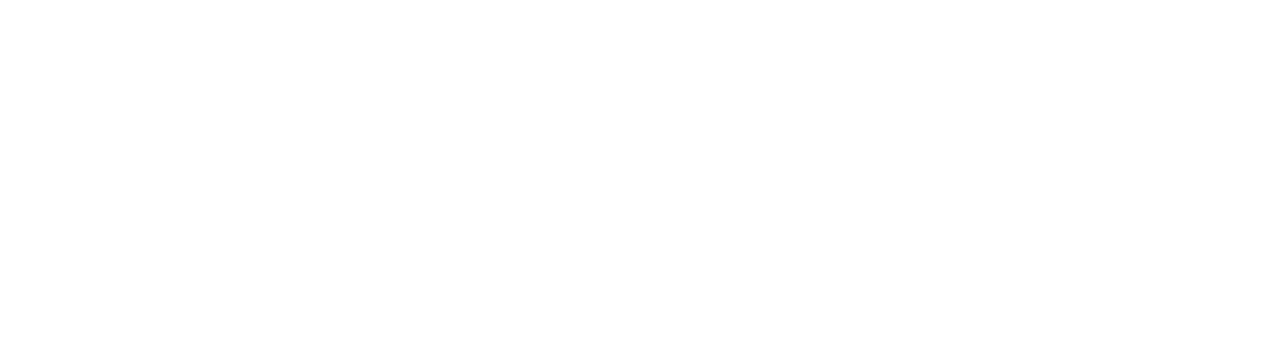
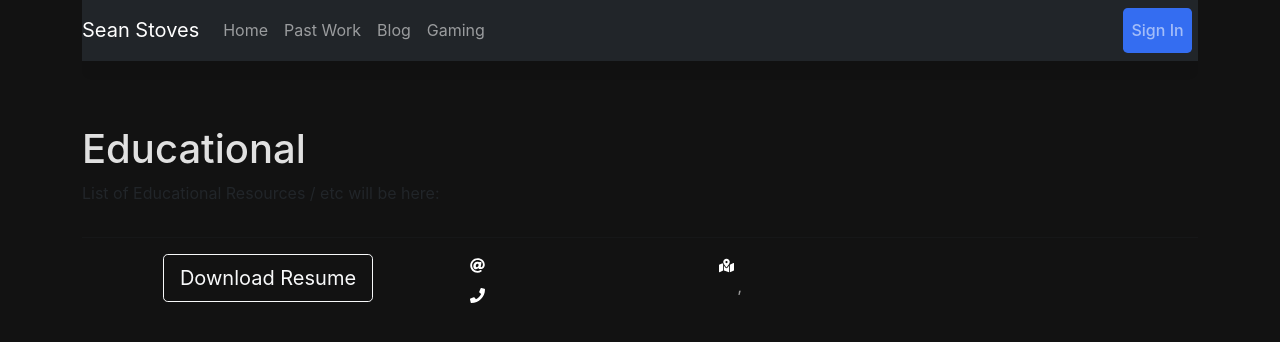
Before and after one commit to SeanStoves/seanstoves-web-frontend, a Next.js app: page /career/education in a window 1280 px wide. Before the commit this address had no page. Shown: the top 342 px of the page. Built offline with nearby package versions, Linux system fonts and the light colour scheme; no server answers.

Commit message:
Adding Placeholders

```diff
--- /dev/null
+++ b/pages/career/education.js
@@ -0,0 +1,21 @@
+import React from 'react'
+import { useSession } from 'next-auth/client'
+import Layout from '../../components/design/layout'
+
+export default function Page () {
+    const [ session, loading ] = useSession()
+
+    // When rendering client side don't display anything until loading is complete
+    if (loading) return null
+
+    // If session exists, display content
+    return (
+        <Layout>
+            <h1>Educational</h1>
+
+            List of Educational Resources / etc will be here:
+
+
+        </Layout>
+    )
+}
```
Also changed, not shown: pages/career/work.js (added, +21 -0 lines).
